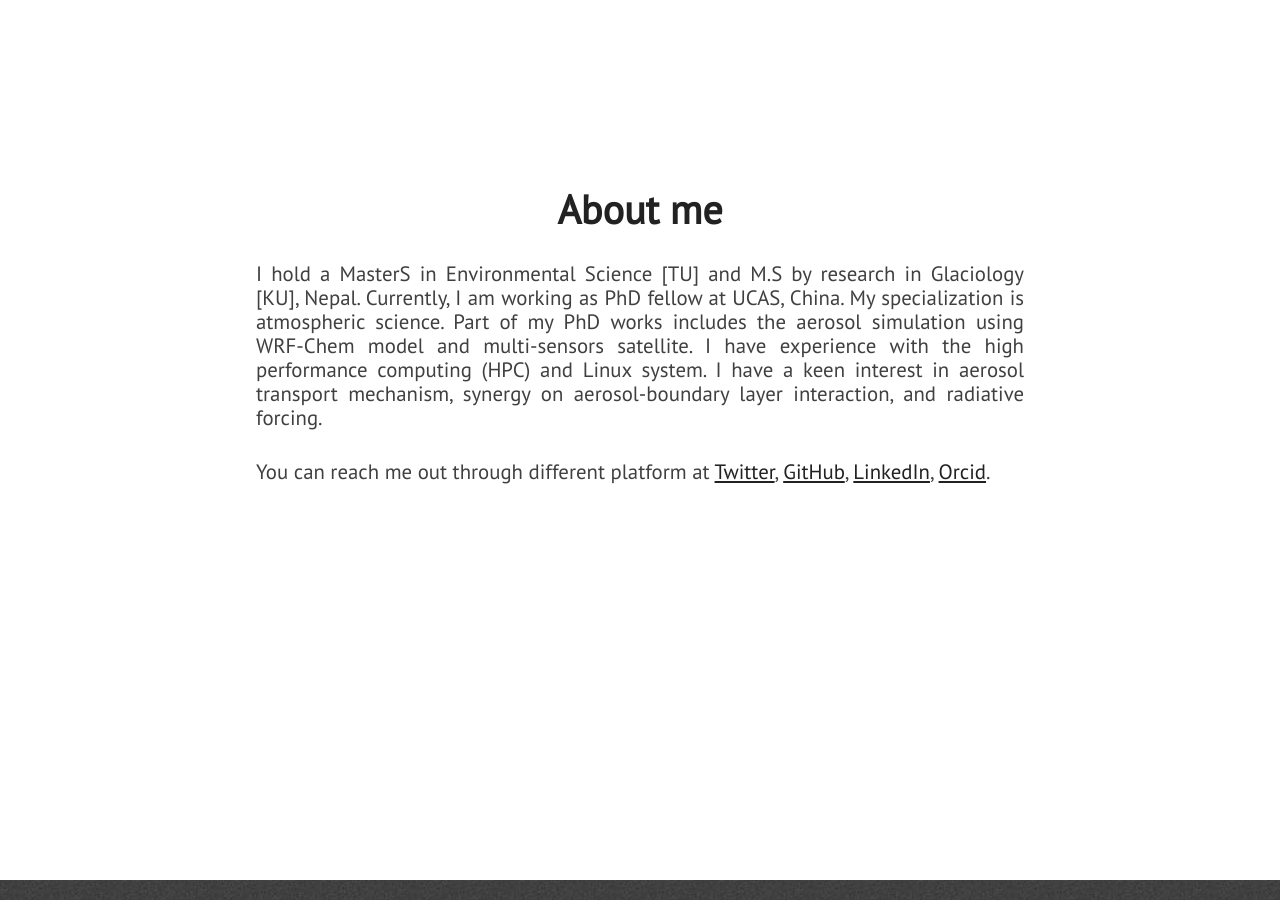
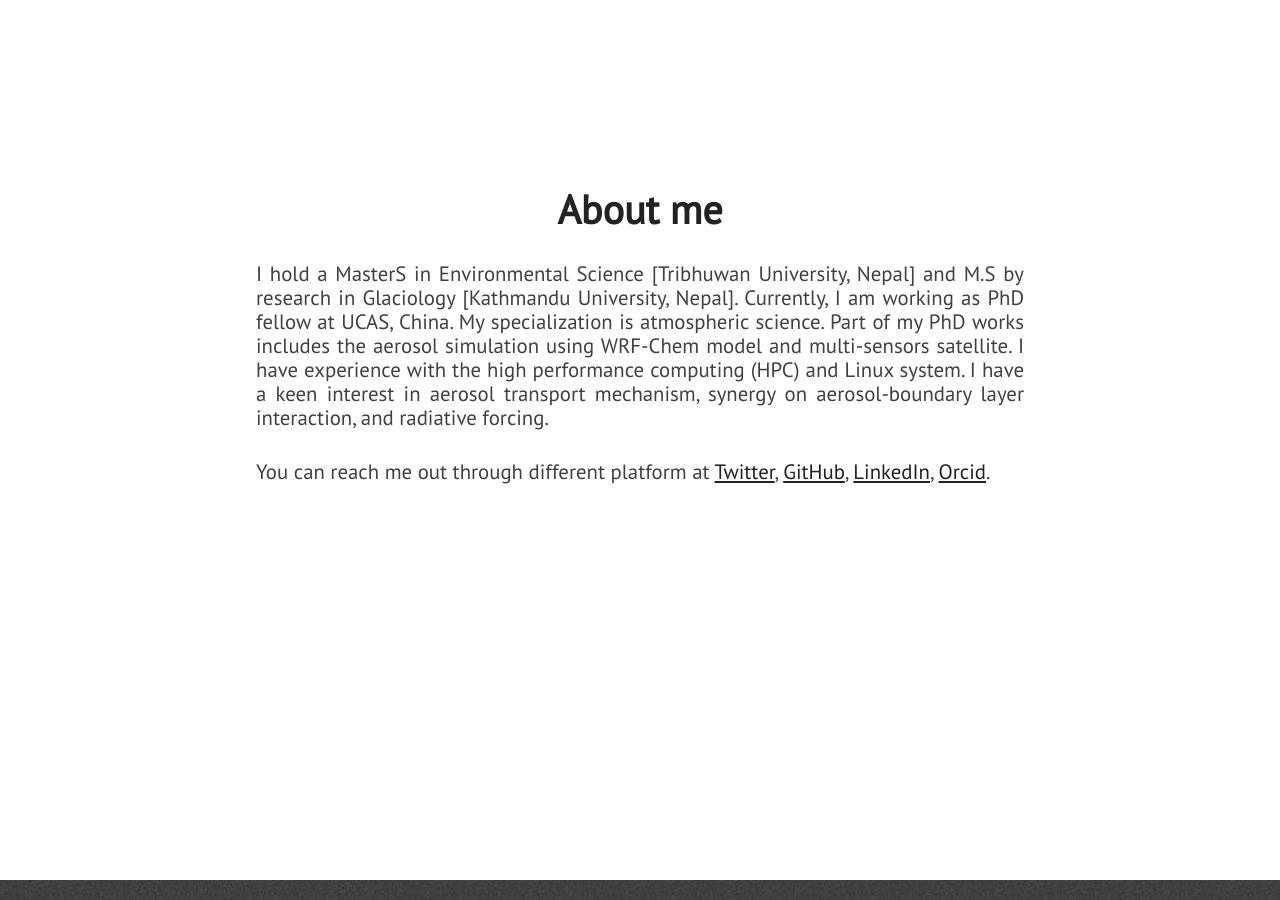
Before and after one commit to mukeshraeee/mukeshrai.github.io, a Jekyll site: the page built from index.html, in a window 1280 px wide and 900 px high, scrolled down 1080 px. Built offline with Jekyll 4.4.1, drawn with Linux system fonts in a browser that asks for light colours; nearby versions of some CDN libraries.

Commit message:
Update about.html

```diff
--- a/_includes/about.html
+++ b/_includes/about.html
@@ -3,7 +3,7 @@
         <div id="about-text">
             <div class="section-heading">About me</div>
             <p class="paragraph-text justify-text">
-                I hold a MasterS in Environmental Science [TU] and M.S by research in Glaciology [KU], Nepal. Currently, I am working as PhD fellow at UCAS, China. My specialization is atmospheric science. Part of my PhD works includes the aerosol simulation using WRF-Chem model and multi-sensors satellite. I have experience with the high performance computing (HPC) and Linux system. I have a keen interest in aerosol transport mechanism, synergy on aerosol-boundary layer interaction, and radiative forcing.
+                I hold a MasterS in Environmental Science [Tribhuwan University, Nepal] and M.S by research in Glaciology [Kathmandu University, Nepal]. Currently, I am working as PhD fellow at UCAS, China. My specialization is atmospheric science. Part of my PhD works includes the aerosol simulation using WRF-Chem model and multi-sensors satellite. I have experience with the high performance computing (HPC) and Linux system. I have a keen interest in aerosol transport mechanism, synergy on aerosol-boundary layer interaction, and radiative forcing.
             </p>
             </p>
             <p class="paragraph-text justify-text">
```
